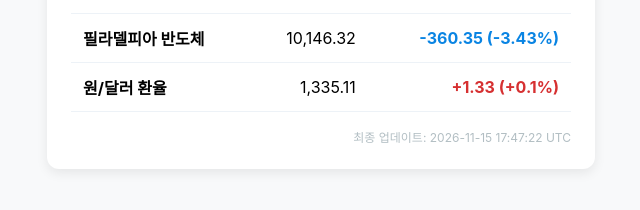
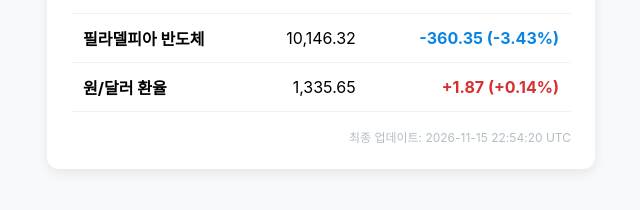
Before and after one commit to jungjc1117/americaSectorIndex, a plain HTML site: page index.html in a window 1280 px wide. Shown: the part 252-462 px from the top of the page, 319-959 px from the left. Drawn offline with Linux system fonts and the light colour scheme.

Commit message:
Auto update market data [skip ci]

```diff
--- a/index.html
+++ b/index.html
@@ -52,15 +52,15 @@
 
     <tr>
         <td style="padding: 12px; font-weight: bold;">원/달러 환율</td>
-        <td style="padding: 12px; text-align: right;">1,335.11</td>
+        <td style="padding: 12px; text-align: right;">1,335.65</td>
         <td style="padding: 12px; text-align: right; color: #d63031; font-weight: bold;">
-            +1.33 (+0.1%)
+            +1.87 (+0.14%)
         </td>
     </tr>
 
             </tbody>
         </table>
-        <div class="update-time">최종 업데이트: 2026-11-15 17:47:22 UTC</div>
+        <div class="update-time">최종 업데이트: 2026-11-15 22:54:20 UTC</div>
     </div>
 </body>
 </html>
```
